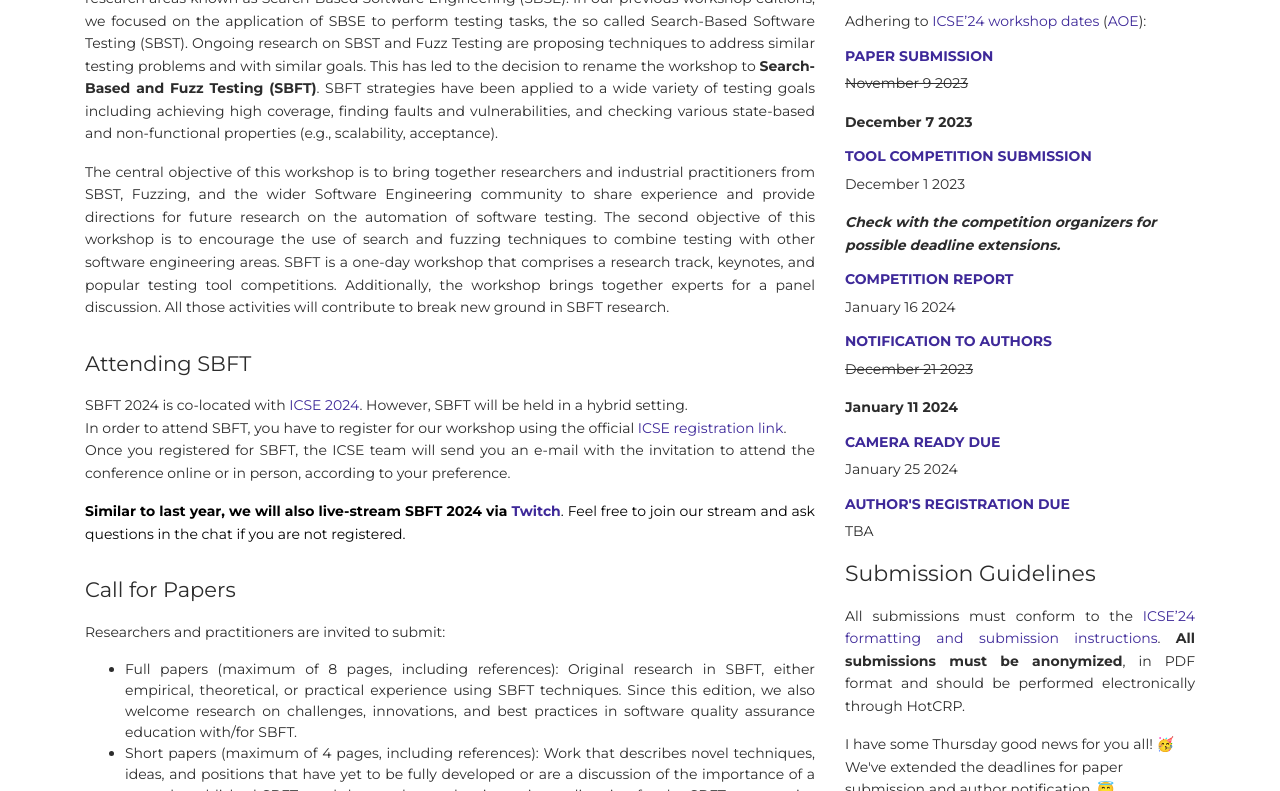
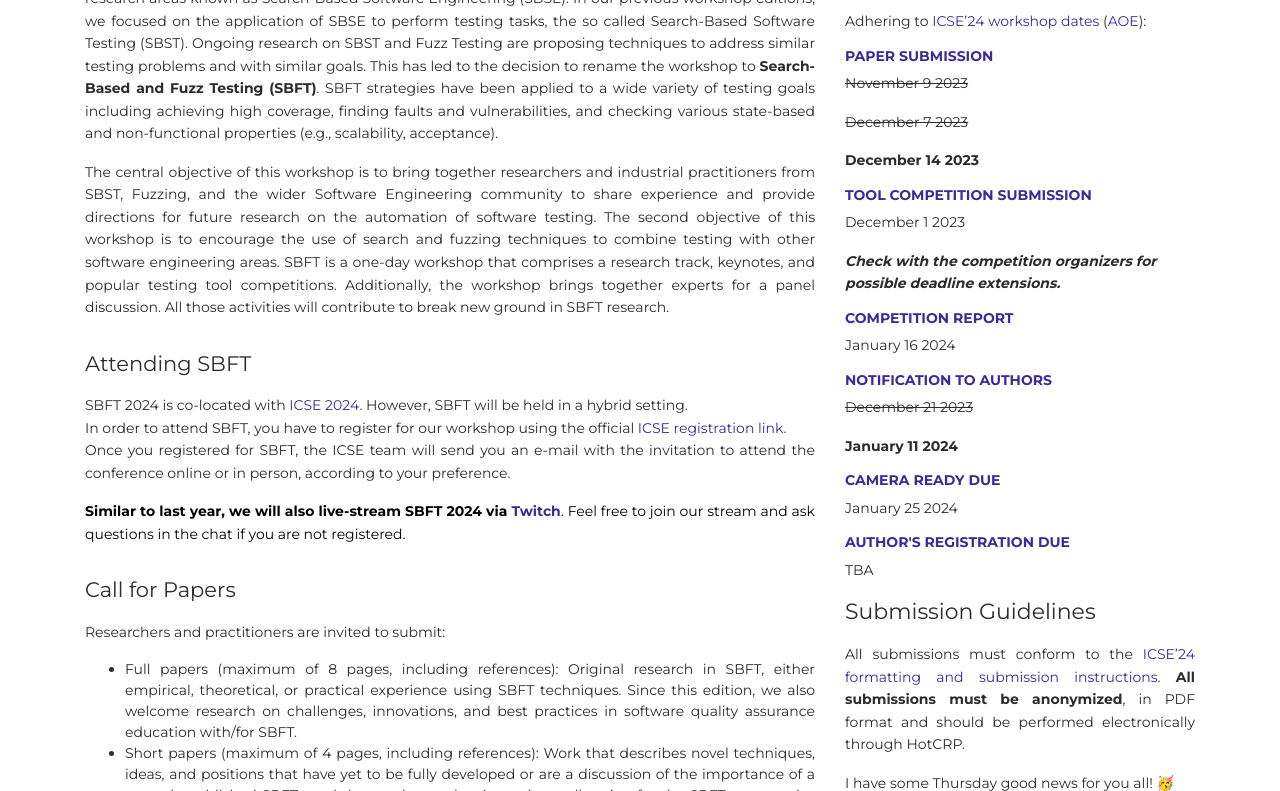
Before and after one commit to sbft24/sbft24.github.io, a Jekyll site: the page built from index.html, in a window 1280 px wide and 900 px high, scrolled down 382 px, cut to the strip 109-900 px from the top of the window. Built offline with Jekyll 4.4.1, drawn with Linux system fonts in a browser that asks for light colours; nearby versions of some CDN libraries; comment, search, counter and statistics services are not loaded.

Commit message:
Updating the paper submission deadline

```diff
--- a/_includes/sidebar.html
+++ b/_includes/sidebar.html
@@ -9,7 +9,8 @@
     <p><a href="/SBFT23_CFP.pdf" target="_blank">Printable Call for Papers</a></p>-->
     <h6 class="text-primary">Paper Submission</h6>
     <p><del>November 9 2023</del></p>
-    <p><b>December 7 2023</b></p>
+    <p><del>December 7 2023</del></p>
+    <p><b>December 14 2023</b></p>
     <h6 class="text-primary">Tool Competition Submission</h6>
     <p>December 1 2023</p>
     <p><b><i>Check with the competition organizers for possible deadline extensions.</i></b></p>
```
